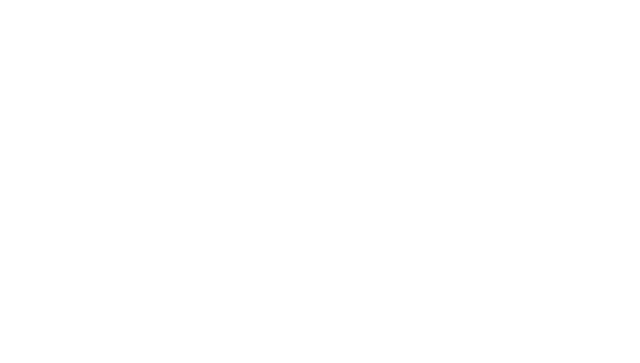
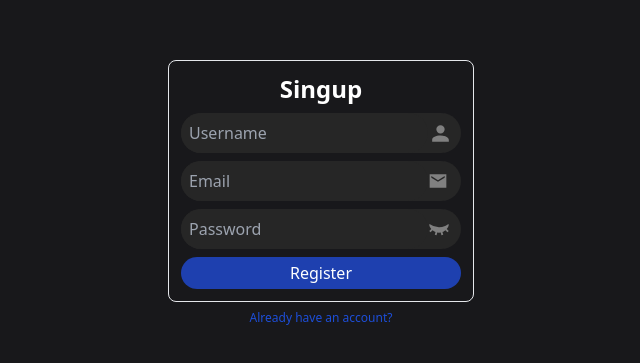
Before and after one commit to SammarJuneja/DairyApp, a SvelteKit app: page /signup in a window 1280 px wide. Shown: the part 203-566 px from the top of the page, without its empty margins (319-959 px from the left). Built offline with nearby package versions, Linux system fonts and the light colour scheme.

Commit message:
Fix login page and add register page

```diff
--- a/package.json
+++ b/package.json
@@ -32,7 +32,7 @@
 	},
 	"devDependencies": {
 		"@sveltejs/adapter-auto": "^3.0.0",
-		"@sveltejs/kit": "^2.15.1",
+		"@sveltejs/kit": "^2.16.0",
 		"@sveltejs/package": "^2.0.0",
 		"@sveltejs/vite-plugin-svelte": "^5.0.0",
 		"@types/bcryptjs": "^2.4.6",
--- a/src/routes/api/hooks.server..ts
+++ b/src/+hooks.server.ts
@@ -1,5 +1,5 @@
 import jwt from "jsonwebtoken";
-import { Config } from "../../../config.js";
+import { Config } from "../config.js";
 import { connectDB } from "$lib/database/index.js";
 
 const secretKey = Config.JWT_SECRET;
@@ -20,7 +20,7 @@ export async function handle({ event, resolve}: { event: any; resolve: any }) {
 
         if (token) {
             try {
-                const decoded  = jwt.verify(token, secretKey);
+                const decoded = jwt.verify(token, secretKey);
                 event.locals.userId = decoded;
             } catch (err) {
                 return new Response("Invalid token", { status: 403 });
--- /dev/null
+++ b/src/components/+icon.svelte
@@ -0,0 +1,17 @@
+<script lang="ts">
+    export let icon = "";
+    export let color = "white";
+    export let size = "20px";
+</script>
+
+<div class="flex items-center justify-center">
+    {#if icon == "user"}
+        <svg xmlns="http://www.w3.org/2000/svg" height={size} {color} viewBox="0 0 24 24"><path fill="currentColor" d="M12 4a4 4 0 0 1 4 4a4 4 0 0 1-4 4a4 4 0 0 1-4-4a4 4 0 0 1 4-4m0 10c4.42 0 8 1.79 8 4v2H4v-2c0-2.21 3.58-4 8-4"/></svg>
+    {:else if icon == "email"}
+        <svg xmlns="http://www.w3.org/2000/svg" height={size} {color} viewBox="0 0 24 24"><path fill="currentColor" d="M22 4H2v16h20zm-2 4l-8 5l-8-5V6l8 5l8-5z"/></svg>
+    {:else if icon == "eye open"}
+        <svg xmlns="http://www.w3.org/2000/svg" height={size} {color} viewBox="0 0 1200 1200"><path fill="currentColor" d="M779.843 599.925c0 95.331-80.664 172.612-180.169 172.612c-99.504 0-180.168-77.281-180.168-172.612c0-95.332 80.664-172.612 180.168-172.612c99.505-.001 180.169 77.281 180.169 172.612M600 240.521c-103.025.457-209.814 25.538-310.904 73.557C214.038 351.2 140.89 403.574 77.394 468.219C46.208 501.218 6.431 549 0 599.981c.76 44.161 48.13 98.669 77.394 131.763c59.543 62.106 130.786 113.018 211.702 154.179C383.367 931.674 487.712 958.015 600 959.48c103.123-.464 209.888-25.834 310.866-73.557c75.058-37.122 148.243-89.534 211.74-154.179c31.185-32.999 70.962-80.782 77.394-131.763c-.76-44.161-48.13-98.671-77.394-131.764c-59.543-62.106-130.824-112.979-211.74-154.141C816.644 268.36 712.042 242.2 600 240.521m-.076 89.248c156.119 0 282.675 120.994 282.675 270.251S756.043 870.27 599.924 870.27S317.249 749.275 317.249 600.02c0-149.257 126.556-270.251 282.675-270.251"/></svg>
+    {:else if icon == "eye close"}
+        <svg xmlns="http://www.w3.org/2000/svg" height={size} {color} viewBox="0 0 24 24"><path fill="currentColor" d="m10.13 15.842l-.787 2.94l-1.932-.517l.787-2.94a11 11 0 0 1-3.237-1.871l-2.153 2.153l-1.414-1.414l2.153-2.154a10.96 10.96 0 0 1-2.371-5.07l.9-.164A16.92 16.92 0 0 0 12 10c3.704 0 7.132-1.184 9.924-3.195l.9.163a10.96 10.96 0 0 1-2.37 5.071l2.153 2.154l-1.414 1.414l-2.154-2.153a11 11 0 0 1-3.237 1.872l.788 2.939l-1.932.517l-.788-2.94a11.1 11.1 0 0 1-3.74 0"/></svg>
+    {/if}
+</div>
--- a/src/routes/login/+page.svelte
+++ b/src/routes/login/+page.svelte
@@ -1,9 +1,9 @@
 <script lang="ts">
   import { goto } from "$app/navigation";
   import { login as userLogin } from "$lib/apiFunctions/userFunction.js";
+  import Icon from "../../components/+icon.svelte";
 
-  let username: string = "";
-  let password: string = "";
+  let passwordShow: boolean = false;
 
   async function login() {
     let usernameInput = (document.getElementById("username") as HTMLInputElement)?.value;
@@ -12,13 +12,34 @@
     const x = await userLogin(usernameInput, passwordInput);
     console.log(x)
   }
+
+  async function passHideShow() {
+    let passwordElement = document.getElementById("password") as HTMLInputElement;
+    if (passwordShow) {
+        passwordElement.type = "password";
+        passwordShow = false;
+    } else {
+        passwordElement.type = "text";
+        passwordShow = true;
+    }
+  }
 </script>
 
 <div class="flex flex-col h-screen bg-zinc-900 items-center justify-center">
     <div class="flex flex-col text-white gap-2 p-3 border rounded-lg">
         <h3 class="text-center text-2xl font-bold">Login</h3>
-        <input id="username" class="p-2 bg-neutral-800 rounded-full outline-none" type="text" placeholder="Username">
-        <input id="password" class="p-2 bg-neutral-800 rounded-full outline-none" type="password" placeholder="Password">
+        <div class="bg-neutral-800 rounded-full flex">
+            <input id="username" class="p-2 bg-neutral-800 rounded-full outline-none" type="text" placeholder="Username">
+            <span class="flex items-center mr-2">
+                <Icon icon="user" size="25" color="gray" />
+            </span>
+        </div>
+        <div class="bg-neutral-800 rounded-full flex">
+            <input id="password" class="p-2 bg-neutral-800 rounded-full outline-none" type="password" placeholder="Password">
+            <button on:click={passHideShow} class="flex items-center mr-2">
+                <Icon icon={ passwordShow ? "eye open": "eye close" } size="22" color="gray" />
+            </button>
+        </div>
         <span class="text-xs font-thin text-blue-700 text-end mr-2">
             <button on:click={() => {
                 goto("/forgotpass");
@@ -29,6 +50,6 @@
     <span class="text-xs text-blue-700 text-end m-2">
         <button on:click={() => {
             goto("/signup");
-        }}>Doesn't have an account?</button>
+        }}>Don't have an account?</button>
     </span>
 </div>
--- a/src/routes/signup/+page.svelte
+++ b/src/routes/signup/+page.svelte
@@ -0,0 +1,57 @@
+<script lang="ts">
+    import { goto } from "$app/navigation";
+    import { register as userSignup } from "$lib/apiFunctions/userFunction.js";
+    import Icon from "../../components/+icon.svelte";
+
+    let passwordShow: boolean = false;
+
+    async function register() {
+      let usernameInput = (document.getElementById("username") as HTMLInputElement)?.value;
+      let emailInput = (document.getElementById("email") as HTMLInputElement)?.value;
+      let passwordInput = (document.getElementById("password") as HTMLInputElement)?.value;
+
+      const x = await userSignup(usernameInput, emailInput, passwordInput);
+      console.log(x)
+    }
+
+    async function passHideShow() {
+      let passwordElement = document.getElementById("password") as HTMLInputElement;
+      if (passwordShow) {
+          passwordElement.type = "password";
+          passwordShow = false;
+      } else {
+          passwordElement.type = "text";
+          passwordShow = true;
+      }
+    }
+  </script>
+
+  <div class="flex flex-col h-screen bg-zinc-900 items-center justify-center">
+    <div class="flex flex-col text-white gap-2 p-3 border rounded-lg">
+        <h3 class="text-center text-2xl font-bold">Singup</h3>
+        <div class="bg-neutral-800 rounded-full flex">
+            <input id="username" class="p-2 bg-neutral-800 rounded-full outline-none" type="text" placeholder="Username">
+            <span class="flex items-center mr-2">
+                <Icon icon="user" size="25" color="gray" />
+            </span>
+        </div>
+        <div class="bg-neutral-800 rounded-full flex">
+            <input id="email" class="p-2 bg-neutral-800 rounded-full outline-none" type="text" placeholder="Email">
+            <span class="flex items-center mr-2">
+                <Icon icon="email" size="20" color="gray" />
+            </span>
+        </div>
+        <div class="bg-neutral-800 rounded-full flex">
+            <input id="password" class="p-2 bg-neutral-800 rounded-full outline-none" type="password" placeholder="Password">
+            <button on:click={passHideShow} class="flex items-center mr-2">
+                <Icon icon={ passwordShow ? "eye open": "eye close" } size="22" color="gray" />
+            </button>
+        </div>
+        <button on:click={register} class="p-1 text-white font-medium bg-blue-800 rounded-full w-full">Register</button>
+    </div>
+    <span class="text-xs text-blue-700 text-end m-2">
+        <button on:click={() => {
+            goto("/login");
+        }}>Already have an account?</button>
+    </span>
+</div>
```
Also changed, not shown: src/routes/api/user/index.js (deleted), 1 other file (tests, documents, lock files or other folders).
